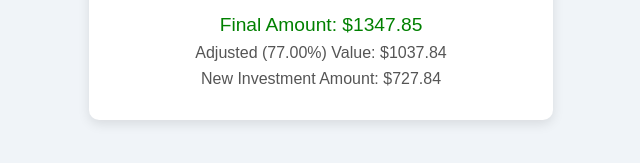
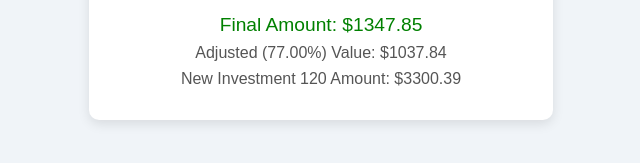
Before and after one commit to salpert1174/Deficalculator21, a plain HTML site: page index.html in a window 1280 px wide. Both pictures are taken after a click on the button "Calculate". Shown: the part 579-742 px from the top of the page, 319-959 px from the left. Drawn offline with Linux system fonts and the light colour scheme.

Commit message:
Add files via upload

```diff
--- a/index.html
+++ b/index.html
@@ -56,16 +56,20 @@
         finalAmount = investment * (1 + (rate * periods));
       }
 
-      // Correct: Adjusted value is just percentage of final amount
+      // Adjusted value = percentage of the final amount
       const adjustedValue = finalAmount * percentage;
 
-      // New Investment Amount = Adjusted Value + (Adjusted Value - Final Amount)
-      const adjustedDiff = adjustedValue - finalAmount;
-      const newInvestmentAmount = adjustedValue + adjustedDiff;
+      // New Investment 120 Amount using same logic as above but with 120 periods
+      let newInvestment120;
+      if (compound) {
+        newInvestment120 = investment * Math.pow((1 + rate), 120);
+      } else {
+        newInvestment120 = investment * (1 + (rate * 120));
+      }
 
       document.getElementById('result').innerText = `Final Amount: $${finalAmount.toFixed(2)}`;
       document.getElementById('adjustedResult').innerText = `Adjusted (${(percentage * 100).toFixed(2)}%) Value: $${adjustedValue.toFixed(2)}`;
-      document.getElementById('newInvestment').innerText = `New Investment Amount: $${newInvestmentAmount.toFixed(2)}`;
+      document.getElementById('newInvestment').innerText = `New Investment 120 Amount: $${newInvestment120.toFixed(2)}`;
     }
   </script>
 </body>
```
